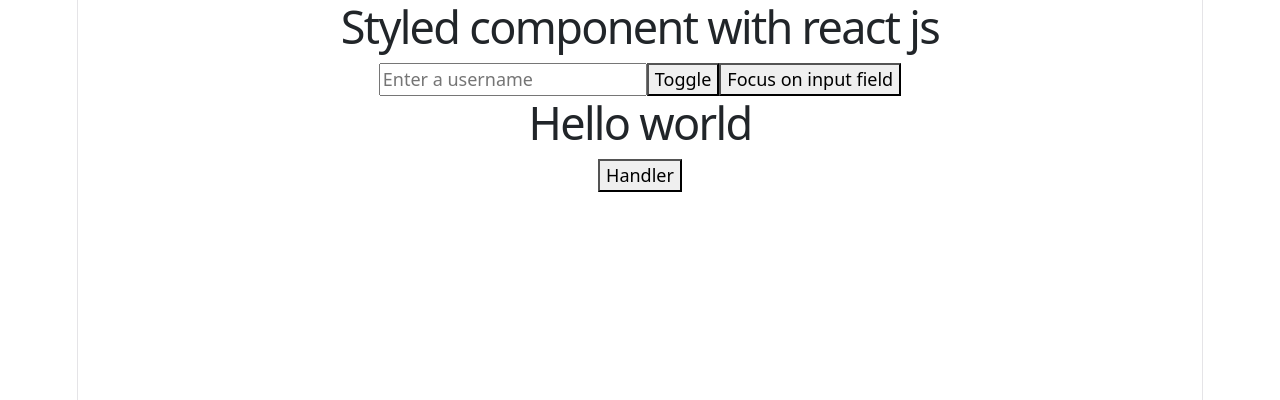
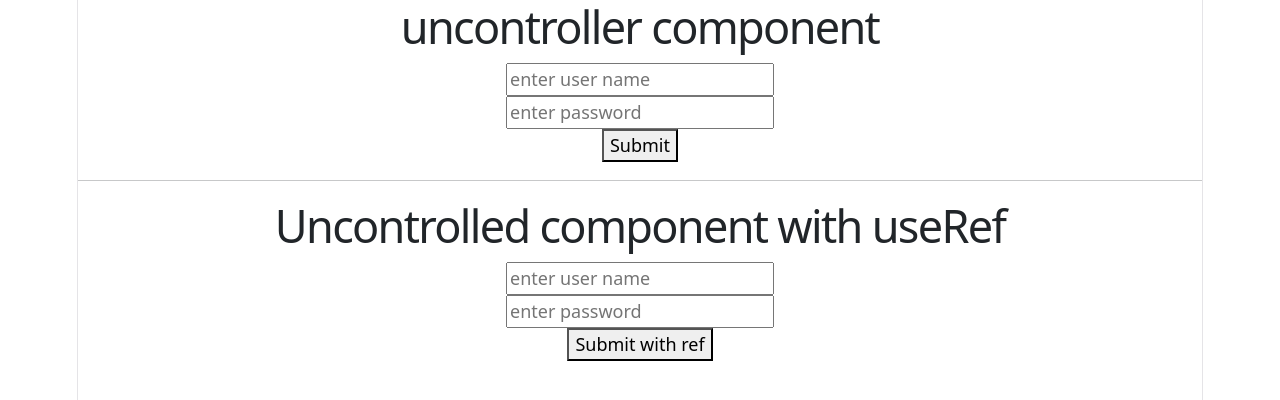
Before and after one commit to codewithnill/reactjs_19_by_code_step_by_step, a React (Vite) app in the folder main/react-blog/: page / in a window 1280 px wide. Shown: the top 400 px of the page. Built offline with nearby package versions, Linux system fonts and the light colour scheme.

Commit message:
uncontrolled component.

```diff
--- a/main/react-blog/src/App.jsx
+++ b/main/react-blog/src/App.jsx
@@ -2,36 +2,57 @@ import { useRef } from "react";
 
 function App() {
 
-  const inputRef=useRef(null);
-  const h1Ref=useRef(null);
-  const inputHandler=()=>{
-    inputRef.current.focus();
-    inputRef.current.style.color='red';
-    inputRef.current.placeholder="enter password";
-    inputRef.current.value="123";
+
+
+  const userRef=useRef();
+  const passwordRef=useRef();
+
+  const handleForm=(event)=>{
+    // console.log(event)
+    event.preventDefault();
+    const user=document.querySelector("#user").value;
+    console.log(user);
+    const password=document.querySelector("#pasword").value;
+    console.log(password);
   }
 
-  const toggleHandler=()=>{
-    if(inputRef.current.style.display!='none') {
-      inputRef.current.style.display='none'
-    } else {
-      inputRef.current.style.display='inline'
-    }
-  }
 
-  const h1Handler=()=>{
-    h1Ref.current.style.color='green';
+  const handleFormRef=(event)=>{
+    event.preventDefault();
+    const user=userRef.current.value;
+    const password=passwordRef.current.value;
+    console.log("handleFormRef",user,password);
+
   }
 
   return (
     <div>
-      <h1>Styled component with react js</h1>
-      <input ref={inputRef} type="text" placeholder="Enter a username"></input>
-      <button onClick={toggleHandler}>Toggle</button>
-      <button onClick={inputHandler}>Focus on input field</button>
-      <h1 ref={h1Ref}>Hello world</h1>
-      <button onClick={h1Handler}>Handler</button>
+      <h1>uncontroller component</h1>
+      <form action="" method="post" onSubmit={handleForm}>
+          <input type="text" id="user" placeholder="enter user name"></input>
+          <br></br>
+          <input type="password" id="password" placeholder="enter password"></input>
+          <br></br>
+          <button>Submit</button>
+      </form>
+
+
+
+
+      <hr></hr>
+    <h1>Uncontrolled component with useRef</h1>
+      <form action=""  method="post" onSubmit={handleFormRef}>
+        <input type="text" ref={userRef} id="userRef" placeholder="enter user name"></input>
+        <br></br>
+        <input type="password" ref={passwordRef} id="passwordRef" placeholder="enter password"></input>
+        <br></br>
+        <button>Submit with ref</button>
+      </form>
+
+
     </div>
+
+
   );
 }
 
```
